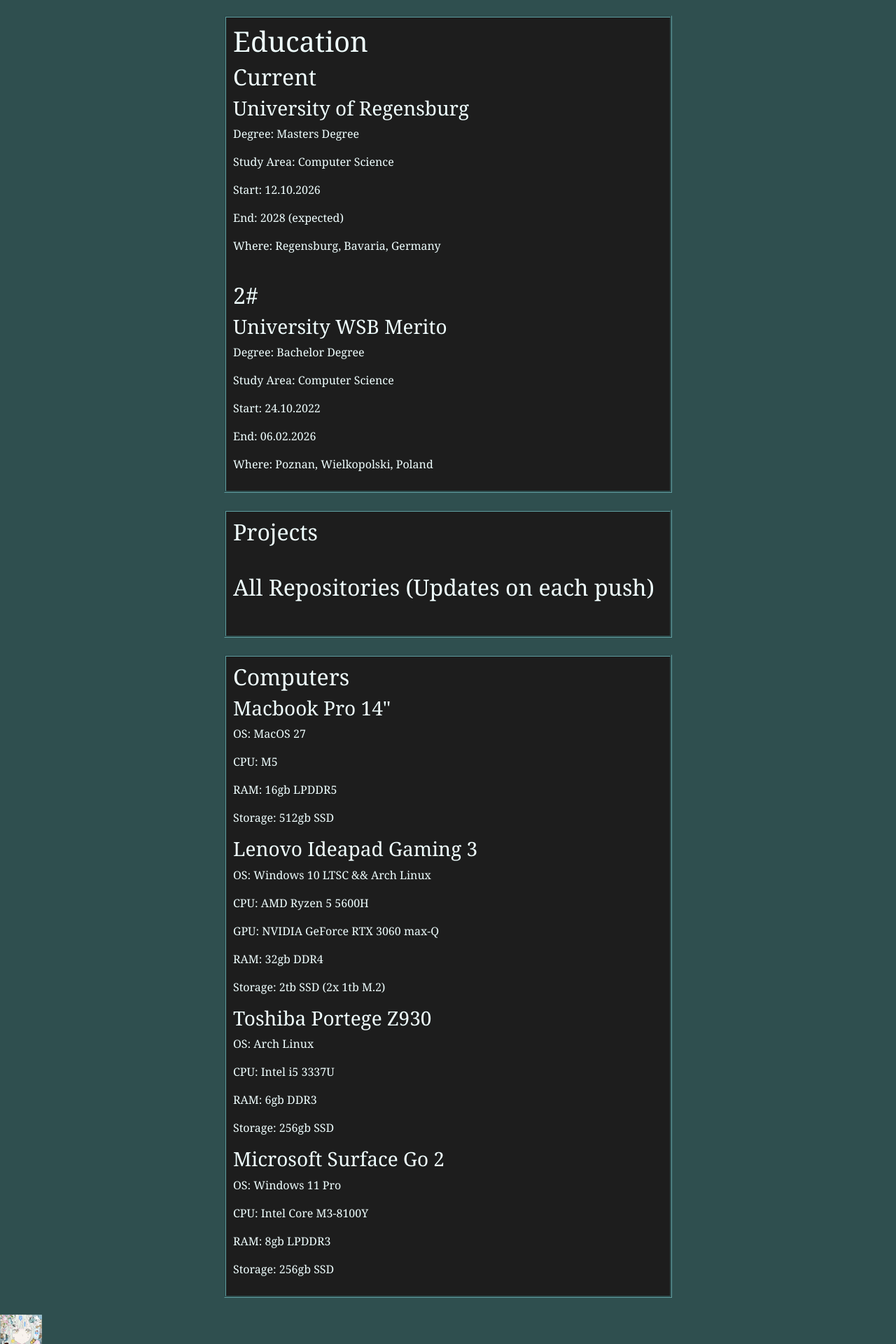
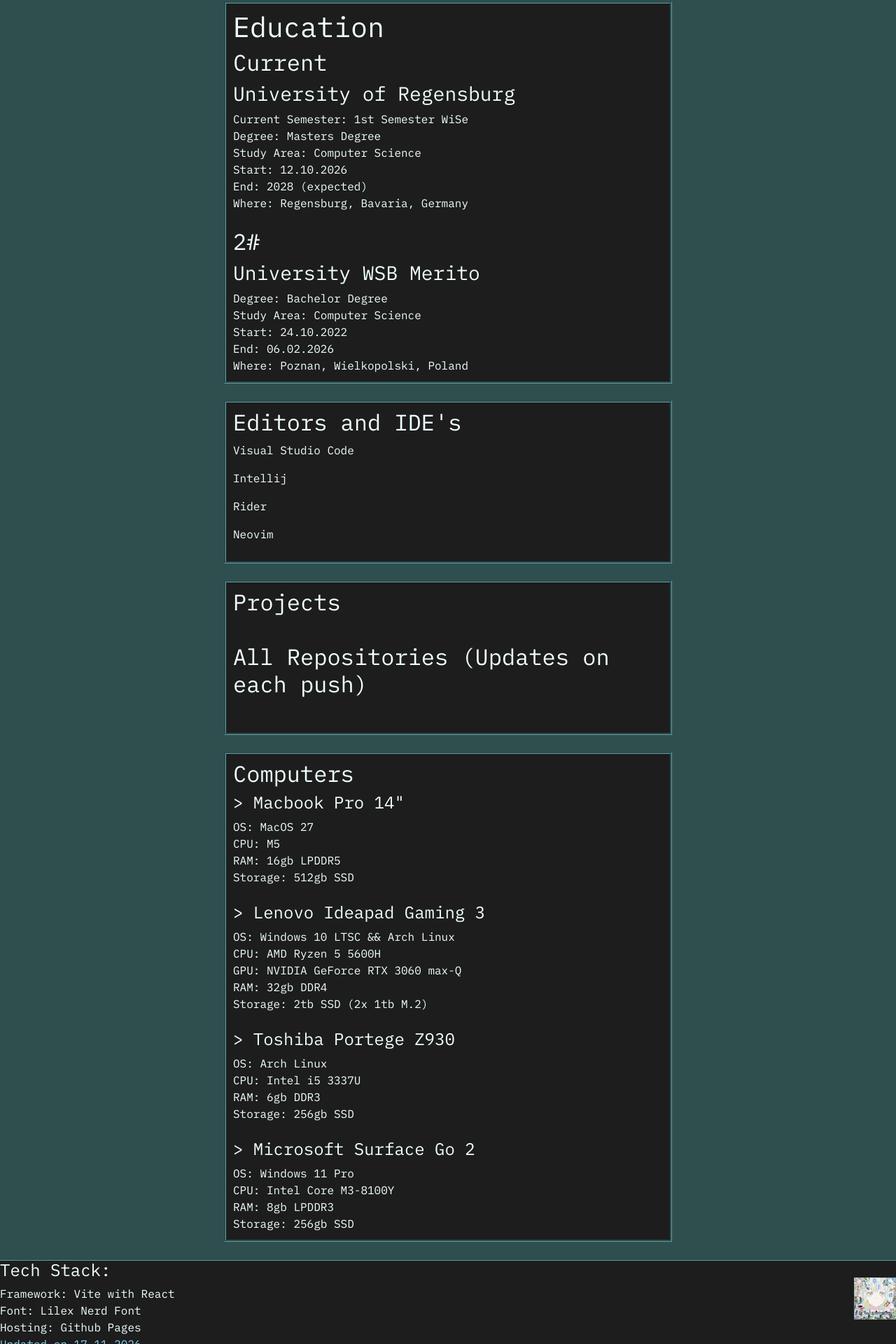
Before and after one commit to aksellercan/portfolio, a React (Vite) app: page / in a window 1280 px wide. Shown: the part 660-2580 px from the top of the page at 70% size. Built offline with nearby package versions, Linux system fonts and the light colour scheme; no server answers.

Commit message:
fix formatting of divs

```diff
--- a/src/App.css
+++ b/src/App.css
@@ -30,37 +30,91 @@
 
 .navbar {
     background-color: gray;
-    border-radius: 10px;
-    margin: 10px 10px 10px 10px;
 }
 
 .eduList,
 .projectList,
-.toolingList {
+.toolingList,
+.editorsList {
     display: flex;
     justify-content: center;
     align-items: center;
 }
 
+.eduList p,
+.toolingList p {
+    margin: 0;
+}
+
 #eduIndex,
 #projectIndex,
 #about,
-#toolingIndex {
+#toolingIndex,
+#editorsIndex {
     text-align: left;
+    flex-wrap: wrap;
+}
+
+#list_project {
+    list-style: square;
+    color: skyblue;
+    overflow-wrap: break-word;
+}
+
+#projectIndex a:link,
+#projectIndex a:visited {
+    color: azure;
+}
+
+#projectIndex a:hover {
+    color: skyblue;
 }
 
 #eduPos,
 #projects,
-#toolingPos {
+#toolingPos,
+#editorsPos {
     width: 50%;
     /* border-radius: 2%; */
+    margin-inline: auto;
     border-color: cadetblue;
     border-style: groove;
     background-color: rgb(29, 29, 29);
     padding: 10px;
 }
 
+@media(max-width: 770px) {
+
+    #eduPos,
+    #projects,
+    #toolingPos,
+    #editorsPos {
+        width: 100%;
+        margin-inline: auto;
+    }
+}
+
+.footerClass {
+    border-color: cadetblue;
+    border-style: groove none none none;
+    background-color: rgb(29, 29, 29);
+}
+
+#stackList p {
+    margin: 0;
+}
+
+#imgDiv {}
+
 #easter {
+    display: block;
+    align-self: flex-start;
     width: 60px;
     height: 60px;
 }
+
+#footerFormatDiv {
+    display: flex;
+    justify-content: space-between;
+    align-items: center;
+}
--- a/src/App.jsx
+++ b/src/App.jsx
@@ -1,6 +1,7 @@
 import './App.css'
 import Navbar from './navbar'
 import Education from './education'
+import Editors from './editors'
 import Myself from './myself'
 import Github from './Github'
 import Tooling from './tooling'
@@ -11,11 +12,14 @@ function App() {
   return (
     <>
       <Navbar/>
-      <Myself />
       <br></br>
-      <Education />
+      <Myself/>
       <br></br>
-      <Github />
+      <Education/>
+      <br></br>
+      <Editors/>
+      <br></br>
+      <Github/>
       <br></br>
       <Tooling/>
       <br></br>
--- a/src/Github.jsx
+++ b/src/Github.jsx
@@ -3,10 +3,11 @@ import { Projects } from "./Projects";
 
 function renderRepo(repo) {
     return (
-        <li key={repo.id}>
+        <li id="list_project" key={repo.id}>
             <a href={repo.html_url}>
-                <h3>{repo.name}</h3>
+                <h4>{repo.name}</h4>
                 <p>{repo.description}</p>
+                <p>{repo.language}</p>
             </a>
         </li>
     );
--- a/src/Projects.jsx
+++ b/src/Projects.jsx
@@ -1,4 +1,6 @@
 export const Projects = [
     "NetworkCloudDrive",
-    "personalSpotifyWebAPIService"
+    "personalSpotifyWebAPIService",
+    "portfolio",
+    "FoodOutletRESTAPI"
 ]
--- /dev/null
+++ b/src/editors.jsx
@@ -0,0 +1,21 @@
+export default function editors() {
+    const editors = [
+        "Visual Studio Code",
+        "Intellij",
+        "Rider",
+        "Neovim"
+    ]
+
+    return <div className="editorsList">
+        <div id="editorsPos">
+            <h2>Editors and IDE's</h2>
+            {
+                editors.map((editor, index) => (
+                    <div key={index} id="editorsIndex">
+                        <p>{editor}</p>
+                    </div>
+                ))
+            }
+        </div>
+    </div>
+}
--- a/src/education.jsx
+++ b/src/education.jsx
@@ -4,7 +4,7 @@ export default function education() {
             instutation: "University of Regensburg",
             level: "Masters Degree",
             subject: "Computer Science",
-            // currentSemester: "1st Semester WiSe",
+            currentSemester: "1st Semester WiSe",
             startDate: "12.10.2026",
             endDate: "2028 (expected)",
             location: "Regensburg, Bavaria, Germany",
@@ -27,14 +27,21 @@ export default function education() {
             {
                 educationList.map((edu, index) => (
                     <div key={index} id="eduIndex">
-                    <h2>{index == 0 ? "Current": `${index+1}#`}</h2>
+                        <h2>{index == 0 ? "Current" : `${index + 1}#`}</h2>
                         <h3>{edu.instutation}</h3>
+                        {
+                            edu.completed
+                                ?
+                                ""
+                                :
+                                <p>Current Semester: {edu.currentSemester}</p>
+                        }
                         <p>Degree: {edu.level}</p>
                         <p>Study Area: {edu.subject}</p>
                         <p>Start: {edu.startDate}</p>
                         <p>End: {edu.endDate}</p>
                         <p>Where: {edu.location}</p>
-                    {index != educationList.length-1 ? <br></br>: ""}
+                        {index != educationList.length - 1 ? <br></br> : ""}
                     </div>
                 ))
             }
--- a/src/footer.jsx
+++ b/src/footer.jsx
@@ -4,6 +4,17 @@ export default function footer() {
     const easterEggSource = gif
 
     return <div className="footerClass">
-        <img src={easterEggSource} id="easter"></img>
-    </div>
+        <div id='footerFormatDiv'>
+            <div id='stackList'>
+                <h4>Tech Stack:</h4>
+                <p>Framework: Vite with React</p>
+                <p>Font: Lilex Nerd Font</p>
+                <p>Hosting: Github Pages</p>
+            </div>
+            <div id='imgDiv'>
+                <img src={easterEggSource} id="easter"></img>
+            </div>
+        </div>
+        <p style={{ margin: 0, color: "skyblue" }}>Updated on 17.11.2026</p>
+    </div >
 }
--- a/src/index.css
+++ b/src/index.css
@@ -1,5 +1,11 @@
 html body {
   background: darkslategray;
   color: azure;
-  font-family: Georgia, 'Times New Roman', Times, serif;
+  /* font-family: Georgia, 'Times New Roman', Times, serif; */
+  font-family: "Lilex Nerd Font";
 }
+
+@font-face {
+  font-family: "Lilex Nerd Font";
+  src: url('./assets/fonts/Lilex-Regular.ttf') format("truetype");
+}
--- a/src/navbar.jsx
+++ b/src/navbar.jsx
@@ -23,7 +23,7 @@ export default function coloredNavbar() {
     <>
       <Navbar className='navbar' data-bs-theme="dark" sticky='top'>
         <Container>
-          <Navbar.Brand>Aksel Ercan</Navbar.Brand>
+          {/* <Navbar.Brand>[x]</Navbar.Brand> */}
           <Nav className="me-auto">
             <Nav.Link href="#projects">Projects</Nav.Link>
             <Nav.Link href={`mailto:${import.meta.env.VITE_MAIL_CONTACT}`}>Contact me</Nav.Link>
--- a/src/tooling.jsx
+++ b/src/tooling.jsx
@@ -84,7 +84,7 @@ export default function tooling() {
                 {
                     computers.map((komp, index) => (
                         <div id="toolingIndex" key={index}>
-                        <h3>{komp.name}</h3>
+                            <h4>&gt; {komp.name}</h4>
                             <p>OS: {komp.operatingSystem}</p>
                             <p>CPU: {komp.processor}</p>
                             {
@@ -96,6 +96,13 @@ export default function tooling() {
                             }
                             <p>RAM: {komp.memory}</p>
                             <p>Storage: {komp.storage}</p>
+                            {
+                                index == computers.length - 1
+                                    ?
+                                    ""
+                                    :
+                                    <br></br>
+                            }
                         </div>
                     ))
                 }
```
Lines whose indentation alone changed are shown as unchanged.
